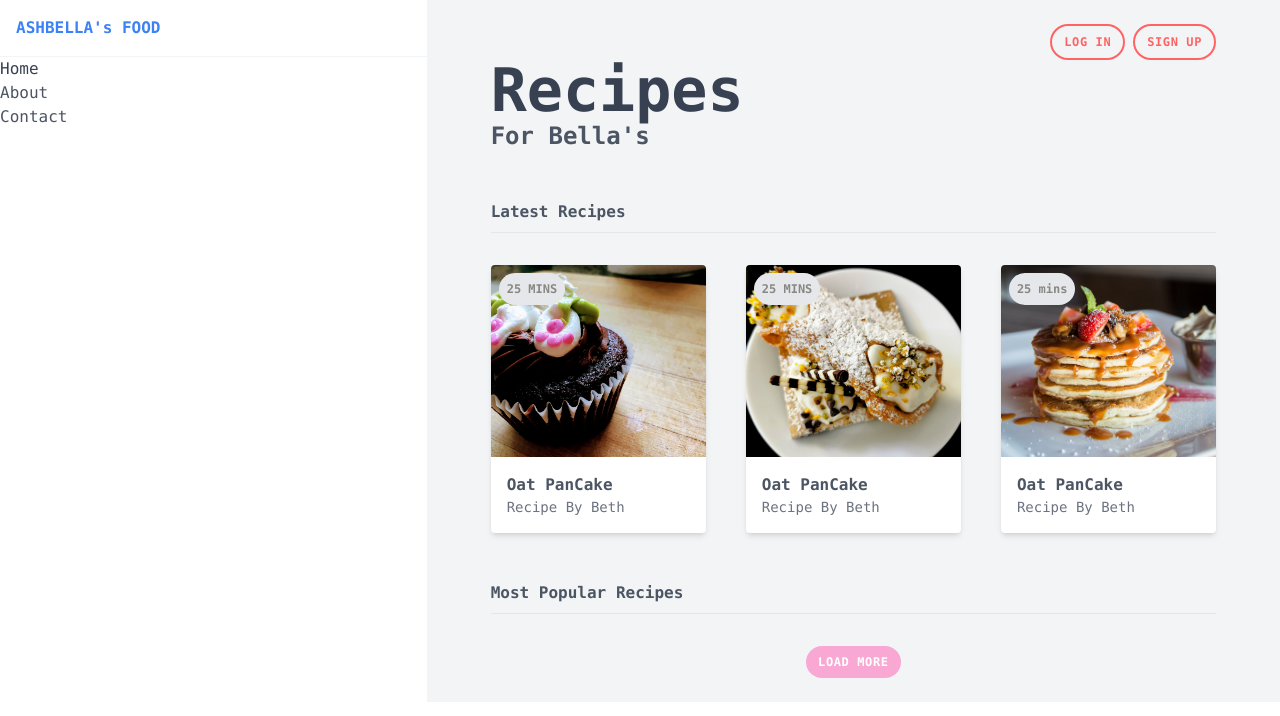
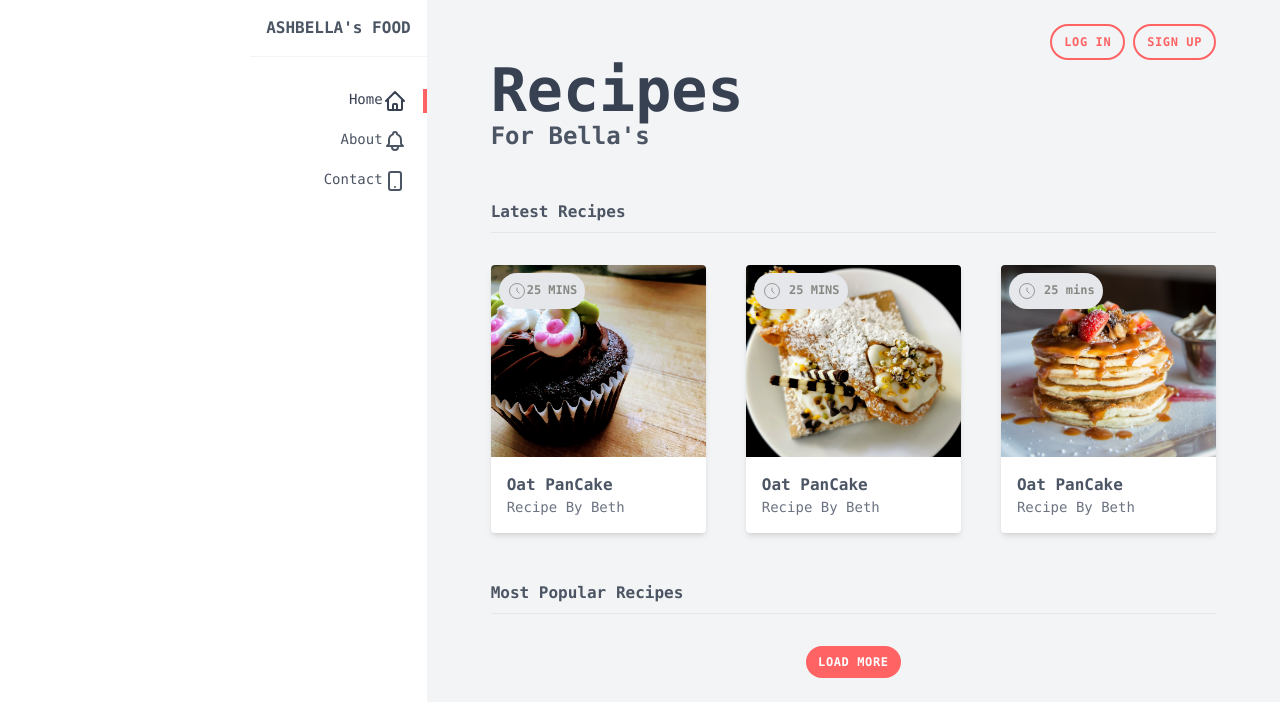
Before and after one commit to Obaayaa-1988/tail-porfolio, a website: page src/index.html in a window 1280 px wide. Drawn offline with Linux system fonts and the light colour scheme.

Commit message:
completed blog recipe

```diff
--- a/src/index.html
+++ b/src/index.html
@@ -10,34 +10,55 @@
 
 <body class="text-gray-600 font-mono">
     <div class="grid md:grid-cols-3">
-        <div >
+        <div>
             <!-----content wrapper-->
-            <div class="md:col-span-1">
-                <nav>
-                    <div>
+            <div class="md:col-span-1 md:flex md:justify-end">
+                <nav class="text-right">
+                    <div class="flex justify-between items-center">
                         <h1 class="font-semibold upppercase p-4 border-b border-gray-100">
                             <!---media queries inline-->
                             <!-- <a href="#" class="text-green-500 sm:text-red-500 lg:text-blue-500">ASHBELLA's FOOD</a> -->
-                            <a href="#" class="text-green-500 sm:text-red-500 lg:text-blue-500">ASHBELLA's FOOD</a>
+                            <a href="#" class="hover:text-gray-700">ASHBELLA's FOOD</a>
+                        </h1>
+                        <div class="px-4 cursor-pointer md:hidden " id="burger">
+                            <svg class="w-6" xmlns="http://www.w3.org/2000/svg" class="h-6 w-6" fill="none"
+                                viewBox="0 0 24 24" stroke="currentColor" stroke-width="2">
+                                <path stroke-linecap="round" stroke-linejoin="round" d="M4 6h16M4 12h16M4 18h16" />
+                            </svg>
 
-                        </h1>
+                        </div>
 
                     </div>
 
-                    <ul>
-                        <li class="text-gray-700">
-                            <a href="#">
+                    <ul class="text-sm mt-6 hidden md:block" id="menu">
+                        <li class="text-gray-700 py-2">
+                            <a href="#" class="px-4 flex justify-end border-r-4 border-primary">
                                 <span>Home</span>
+                                <svg xmlns="http://www.w3.org/2000/svg" class="h-6 w-6" fill="none" viewBox="0 0 24 24"
+                                    stroke="currentColor" stroke-width="2" class="w-5 ml-2">
+                                    <path stroke-linecap="round" stroke-linejoin="round"
+                                        d="M3 12l2-2m0 0l7-7 7 7M5 10v10a1 1 0 001 1h3m10-11l2 2m-2-2v10a1 1 0 01-1 1h-3m-6 0a1 1 0 001-1v-4a1 1 0 011-1h2a1 1 0 011 1v4a1 1 0 001 1m-6 0h6" />
+                                </svg>
                             </a>
                         </li>
-                        <li>
-                            <a href="#">
+                        <li class="py-2">
+                            <a href="#" class="px-4 flex justify-end border-r-4 border-white">
                                 <span>About</span>
+                                <svg xmlns="http://www.w3.org/2000/svg" class="h-6 w-6" fill="none" viewBox="0 0 24 24"
+                                    stroke="currentColor" stroke-width="2" class="w-5 ml-2">
+                                    <path stroke-linecap="round" stroke-linejoin="round"
+                                        d="M15 17h5l-1.405-1.405A2.032 2.032 0 0118 14.158V11a6.002 6.002 0 00-4-5.659V5a2 2 0 10-4 0v.341C7.67 6.165 6 8.388 6 11v3.159c0 .538-.214 1.055-.595 1.436L4 17h5m6 0v1a3 3 0 11-6 0v-1m6 0H9" />
+                                </svg>
                             </a>
                         </li>
-                        <li>
-                            <a href="#">
+                        <li class="py-2">
+                            <a href="#" class="px-4 flex justify-end border-r-4 border-white ">
                                 <span>Contact</span>
+                                <svg xmlns="http://www.w3.org/2000/svg" class="h-6 w-6" fill="none" viewBox="0 0 24 24"
+                                    stroke="currentColor" stroke-width="2" class="w-5 ml-2">
+                                    <path stroke-linecap="round" stroke-linejoin="round"
+                                        d="M12 18h.01M8 21h8a2 2 0 002-2V5a2 2 0 00-2-2H8a2 2 0 00-2 2v14a2 2 0 002 2z" />
+                                </svg>
                             </a>
                         </li>
                     </ul>
@@ -50,13 +71,17 @@
         <!-----main section-->
         <main class="px-16 py-6 bg-gray-100 md:col-span-2">
             <div class="flex justify-center md:justify-end">
-                <a href="#" class="text-primary rounded-full py-2 px-3 uppercase text-xs font-bold cursor-pointer tracking-wider border-primary md:border-2">Log In</a>
-                <a href="#" class="text-primary ml-2 rounded-full py-2 px-3 uppercase text-xs font-bold cursor-pointer tracking-wider border-primary md:border-2">Sign Up</a>
+                <a href="#"
+                    class="text-primary rounded-full py-2 px-3 uppercase text-xs font-bold cursor-pointer tracking-wider border-primary md:border-2 hover:bg-primary hover:text-white transition ease-out duration-500">Log
+                    In</a>
+                <a href="#"
+                    class="text-primary ml-2 rounded-full py-2 px-3 uppercase text-xs font-bold cursor-pointer tracking-wider border-primary md:border-2 hover:bg-primary hover:text-white transition ease-out duration-500  ">Sign
+                    Up</a>
             </div>
 
             <header>
                 <h2 class="text-gray-700 text-6xl font-semibold">Recipes </h2>
-                <h3 class="text-2xl font-semibold">For Bella's</h3>
+                <h3 class="text-2xl font-semibold">For Bella's </h3>
             </header>
 
             <div>
@@ -64,7 +89,7 @@
 
                 <div class="mt-8  grid lg:grid-cols-3 gap-10 ">
                     <!---cards here-->
-                    <div class="bg-white rounded overflow-hidden shadow-md relative">
+                    <div class="bg-white rounded overflow-hidden shadow-md relative hover:shadow-lg">
                         <img src="/images/cake1.jpg" alt="PanCake" class="w-full h-32 sm:h-48 object-cover">
                         <div class="m-4">
                             <span class="font-bold">Oat PanCake</span>
@@ -72,12 +97,17 @@
                         </div>
                         <div
                             class="bg-gray-200 text-secondary-200 text-xs uppercase font-bold rounded-full p-2 absolute top-0 ml-2 mt-2">
-                            <span>25 mins</span>
+
+                            <svg class="w-5 inline-block" xmlns="http://www.w3.org/2000/svg" className="h-6 w-6"
+                                fill="none" viewBox="0 0 24 24" stroke="currentColor" strokeWidth={2}>
+                                <path strokeLinecap="round" strokeLinejoin="round"
+                                    d="M12 8v4l3 3m6-3a9 9 0 11-18 0 9 9 0 0118 0z" />
+                            </svg><span>25 mins</span>
                         </div>
                     </div>
 
 
-                    <div class="bg-white rounded overflow-hidden shadow-md relative">
+                    <div class="bg-white rounded overflow-hidden shadow-md relative hover:shadow-lg ">
                         <img src="/images/cake2.jpg" alt="PanCake" class="w-full h-32 sm:h-48 object-cover">
                         <div class="m-4">
                             <span class="font-bold">Oat PanCake</span>
@@ -85,12 +115,17 @@
                         </div>
                         <div
                             class="bg-gray-200 text-secondary-200 text-xs uppercase font-bold rounded-full p-2 absolute top-0 ml-2 mt-2">
+                            <svg class="w-5 inline-block" xmlns="http://www.w3.org/2000/svg" className="h-6 w-6"
+                                fill="none" viewBox="0 0 24 24" stroke="currentColor" strokeWidth={2}>
+                                <path strokeLinecap="round" strokeLinejoin="round"
+                                    d="M12 8v4l3 3m6-3a9 9 0 11-18 0 9 9 0 0118 0z" />
+                            </svg>
                             <span>25 mins</span>
                         </div>
                     </div>
 
 
-                    <div class="bg-white rounded overflow-hidden shadow-md relative">
+                    <div class="bg-white rounded overflow-hidden shadow-md relative hover:shadow-lg ">
                         <img src="/images/cake3.jpg" alt="PanCake" class="w-full h-32 sm:h-48 object-cover">
                         <div class="m-4">
                             <span class="font-bold">Oat PanCake</span>
@@ -98,6 +133,11 @@
                         </div>
                         <div
                             class="bg-gray-200 text-secondary-200 text-xs upppercase font-bold rounded-full p-2 absolute top-0 ml-2 mt-2">
+                            <svg class="w-5 inline-block" xmlns="http://www.w3.org/2000/svg" className="h-6 w-6"
+                                fill="none" viewBox="0 0 24 24" stroke="currentColor" strokeWidth={2}>
+                                <path strokeLinecap="round" strokeLinejoin="round"
+                                    d="M12 8v4l3 3m6-3a9 9 0 11-18 0 9 9 0 0118 0z" />
+                            </svg>
                             <span>25 mins</span>
                         </div>
                     </div>
@@ -110,13 +150,16 @@
                 </div>
 
                 <div class="flex justify-center">
-                    <div class="bg-pink-300 text-white rounded-full py-2 px-3 uppercase text-xs font-bold cursor-pointer tracking-wider">Load More</div>
+                    <div
+                        class="bg-primary text-white rounded-full py-2 px-3 uppercase text-xs font-bold cursor-pointer tracking-wider hover:shadow-inner transform hover:scale-125 hover:bg-opacity-50 transition ease-out duration-300">
+                        Load More</div>
                 </div>
 
             </div>
 
         </main>
     </div>
+    <script src="index.js"></script>
 </body>
 
 </html>
--- /dev/null
+++ b/src/index.js
@@ -0,0 +1,25 @@
+const burger = document.querySelector("#burger")
+const menu = document.querySelector("#menu")
+
+// burger.addEventListener("click", () => {
+//     if (menu.classList.contains("hidden")) {
+//         menu.style.display = "block"
+
+//     } else {
+//         menu.style.display = "hidden"
+//     }
+
+// })
+
+
+
+burger.addEventListener("click", () => {
+    if (menu.classList.contains("hidden")) {
+        menu.classList.remove("hidden")
+
+    } else {
+        menu.classList.add("hidden")
+
+    }
+
+})
```
Also changed, not shown: dist/output.css.
